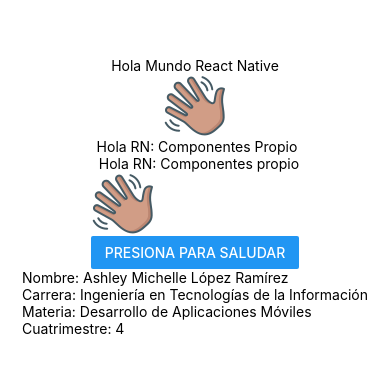
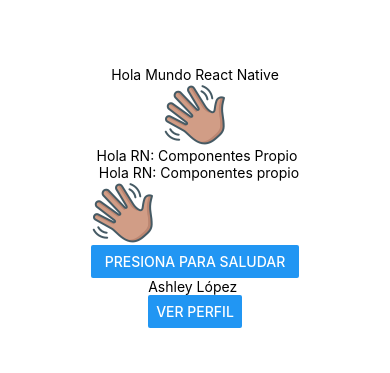
Before and after one commit to 125055303-spec/DAM223, a React Native app in the folder app2/: screen / in a window 390 px wide. Shown: the part 225-598 px from the top of the page. Built offline with nearby package versions, Linux system fonts and the light colour scheme.

Commit message:
practica7

```diff
--- a/app2/App.js
+++ b/app2/App.js
@@ -14,7 +14,10 @@
       <Image source={require('./assets/wave.png')} />
       <Saludo />
       <Saludo2 />
-      <Perfil />
+      <Perfil nombre="Ashley López"
+      carrera="Tecnologías de la Información"
+      materia="Móvil"
+      cuatri="4">  </Perfil>
 
       <StatusBar style="auto" />
     </View>
--- a/app2/components/Perfil.js
+++ b/app2/components/Perfil.js
@@ -1,12 +1,21 @@
 import { View, Text } from 'react-native';
+import{useState}from 'react';
+import { Button } from 'react-native';
 
-export const Perfil = () => {
+export const Perfil = ({nombre,carrera,materia,cuatri}) => {
+    const[mostrar,setMostrar]=useState(false);
+
   return (
     <View>
-      <Text>Nombre: Ashley Michelle López Ramírez</Text>
-      <Text>Carrera: Ingeniería en Tecnologías de la Información</Text>
-      <Text>Materia: Desarrollo de Aplicaciones Móviles</Text>
-      <Text>Cuatrimestre: 4</Text>
+      <Text>{nombre}</Text>
+      {mostrar &&
+      <>
+      <Text>{carrera}</Text>
+      <Text>{materia}</Text>
+      <Text>{cuatri}</Text>
+      </>
+}
+<Button title="Ver perfil" onPress={ ()=>{setMostrar(!mostrar)} }>  </Button>
     </View>
-  );
-};
+  )
+}
```
